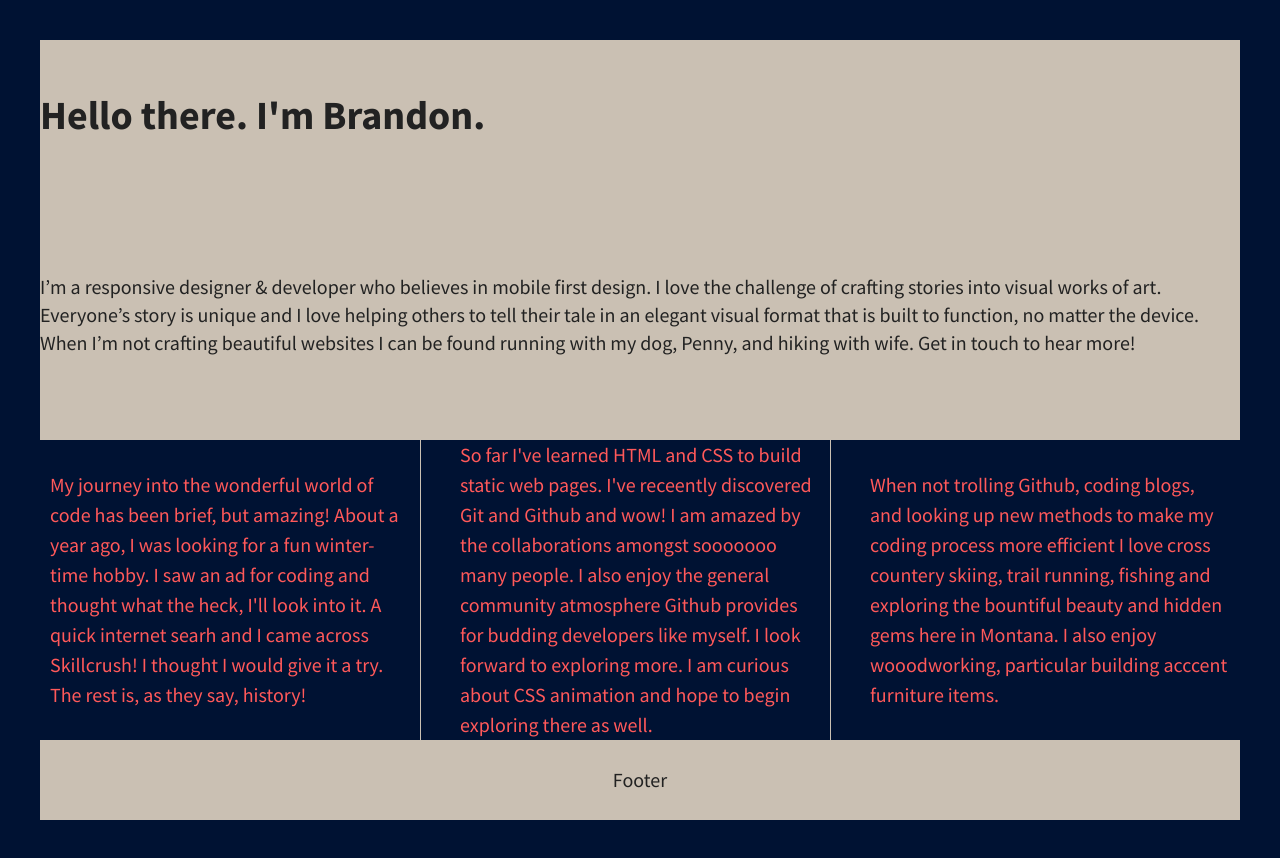
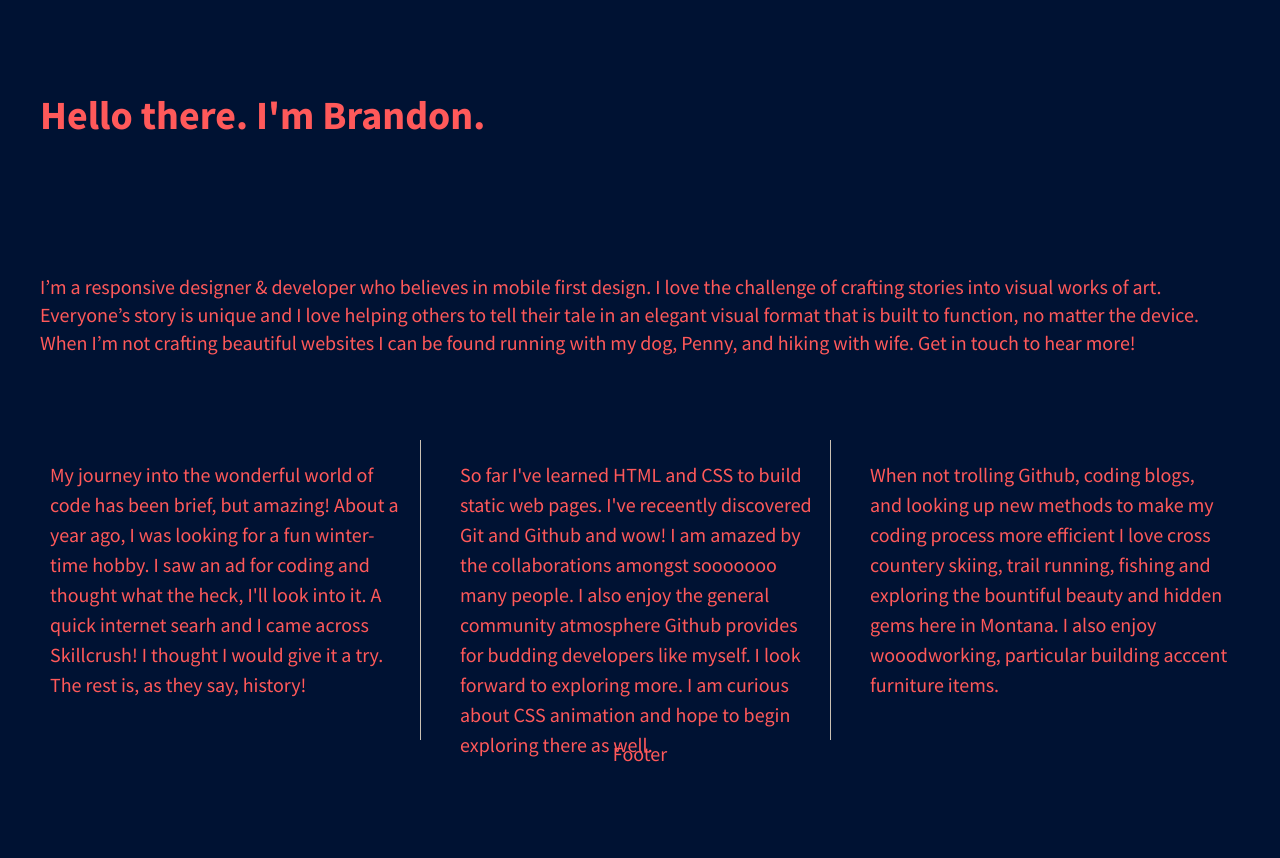
Before and after one commit to johnson-brandon/flexbox-grid, a plain HTML site: page index.html in a window 1280 px wide. Drawn offline with nearby package versions, Linux system fonts and the light colour scheme.

Commit message:
Updated color scheme to universal dark blue background and coral text, changed widgets to flex-start

```diff
--- a/css/main.css
+++ b/css/main.css
@@ -97,7 +97,8 @@ textarea {
 
 
 html {
-  background-color: #001233;
+    background-color: #001233;
+    color: #FF595A;
   height: 100%;
 }
 
@@ -118,7 +119,6 @@ header {
   display: flex;
   justify-content: flex-start;
   align-items: center;
-  background-color: #CAC0B3;
   height: 150px;
   width: 100%;
 }
@@ -127,18 +127,17 @@ main {
   display: flex;
     justify-content: flex-start;
     align-items: center;
-    background-color: #CAC0B3;
     height: 250px;
     width: 100%;
 }
+
 .div-1, .div-2, .div-3 {
     display: flex;
     justify-content: center;
-    align-items: center;
+    align-items: flex-start;
     width: 30%;
     line-height: 1.5em;
     font-size: 1em;
-    color: #FF595A;
     height: 300px;
     padding: 0 10px;
 }
@@ -150,8 +149,6 @@ main {
 footer {
     display: flex;
     justify-content: center;
-    align-items: center;
-    background-color: #CAC0B3;
     height: 80px;
     width: 100%;
 
```
